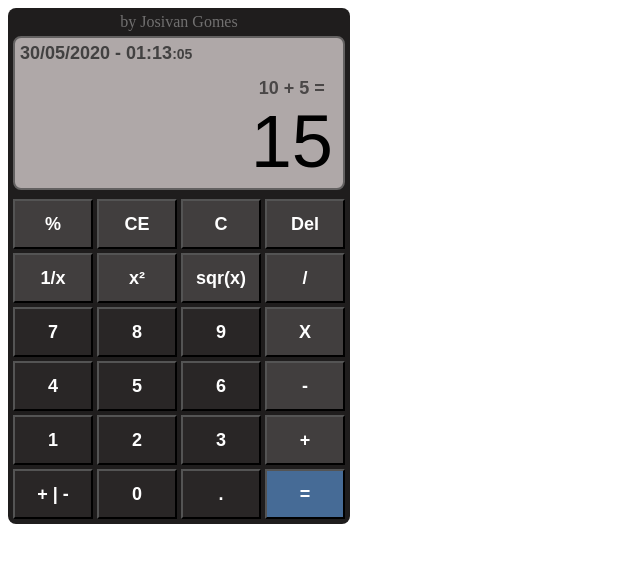
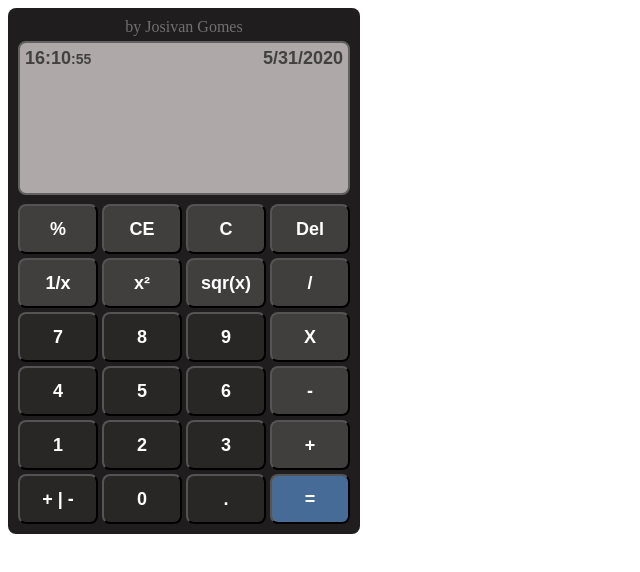
Before and after one commit to JosivanGomes/calculator, a plain HTML site: page index.html in a window 1280 px wide. Shown: the whole page, without its empty margins (0-640 px from the left). Drawn offline with Linux system fonts and the light colour scheme.

Commit message:
Date Time OK

```diff
--- a/style.css
+++ b/css/style.css
@@ -6,6 +6,8 @@
     padding: 5px;
     color: rgba(255, 255, 255, 0.37);
     text-align: center;
+
+    padding: 10px;
 
 }
 
@@ -26,8 +28,14 @@
 
 }
 
-#date-hour{
-    float: left;
+
+#date_hour{
+    display: flex;
+    flex-flow: row nowrap;
+    justify-content: space-between;
+}
+
+#date, #time{
     margin: 5px;
     font-size: 18px;
     font-weight: bolder;
@@ -35,20 +43,20 @@
 
 }
 
-#date-hour span{
+#seconds, .separatorSeconds{
     font-size: 14px;
 }
 
 #historic{
+    float: right;
     font-size: 18px;
     font-weight: bolder;
     color: rgba(0, 0, 0, 0.575);
-    margin-top: 20px;
 }
 
 #content{
     color: black;
-    font-size: 74px;
+    font-size: 60px;
 }
 
 button{
@@ -59,6 +67,7 @@ button{
     font-weight: 700;
     font-size: 18px;
     margin-top: 4px;
+    border-radius: 8px;
 
 }
 
--- a/index.html
+++ b/index.html
@@ -4,7 +4,7 @@
     <meta charset="UTF-8">
     <meta name="viewport" content="width=device-width, initial-scale=1.0">
 
-    <link rel="stylesheet" href="style.css">
+    <link rel="stylesheet" href="css/style.css">
 
     <title>Calculator</title>
 </head>
@@ -12,15 +12,20 @@
     <div id="container">
         by Josivan Gomes
         <section id="screen">
-            <div id="date-hour">
-                30/05/2020 - 01:13<span>:05</span>
+            <div id="date_hour">
+                <div id="time">
+                    <span id="hour"></span>:<span id="minutes"></span><span class="separatorSeconds">:</span><span id="seconds"></span>
+                </div>
+                <div id="date">
+
+                </div>
             </div>
             <div id="math-operations">
                 <div id="historic">
-                    10 + 5 =
+
                 </div>
                 <div id="content">
-                    15
+
                 </div>
             </div>
         </section>
@@ -55,8 +60,8 @@
         </section>
 
 
-
-
+        <script src="scripts/controller/calcController.js"></script>
+        <script src="scripts/calculator.js"></script>
     </div>
 </body>
 </html>
--- /dev/null
+++ b/scripts/calculator.js
@@ -0,0 +1 @@
+window.calculator = new CalcController()
--- /dev/null
+++ b/scripts/controller/calcController.js
@@ -0,0 +1,121 @@
+class CalcController{
+    constructor(){
+        this._locale = "pt-BR"
+
+        this._displayContentEl = document.querySelector("#content")
+
+        //Date and Time
+        this._displayDateEl = document.querySelector("#date")
+
+        this._displayHourEl = document.querySelector("#hour")
+        this._displayMinutesEl = document.querySelector("#minutes")
+        this._displaySecondsEl = document.querySelector("#seconds")
+
+
+        this.initialize()
+    }
+
+    initialize(){
+        this.getDateTimeNow()
+
+        setInterval(() => {
+            this.getDateTimeNow()
+        }, 1000)
+
+        /*
+        let historicEl = document.querySelector("#historic")
+
+
+
+
+
+
+        historicEl.innerHTML = "10 + 2 ="
+
+
+        dateEl.innerHTML = "31/05/2020"
+        hourEl.innerHTML = "08"
+        minutesEl.innerHTML = "51"
+        secondsEl.innerHTML = "05"
+
+        */
+
+
+    }
+
+    lengthTimeUnity(value){
+        return (value.toString().length == 1)
+    }
+
+
+    getDateTimeNow(){
+        this.displayDateEl = this.currentDate().toLocaleDateString(this.locale)
+
+        this.displayHourEl = this.currentDate().getHours()
+        this.displayMinutesEl = this.currentDate().getMinutes()
+        this.displaySecondsEl = this.currentDate().getSeconds()
+
+    }
+
+    get displayCalcContent(){
+        return this._displayContentEl
+    }
+
+    set displayCalcContent(value){
+        this._displayContentEl.innerHTML = value
+    }
+
+    //Date and Time
+    get displayDateEl(){
+        return this._displayDateEl
+    }
+
+    set displayDateEl(value){
+        this._displayDateEl.innerHTML = value
+    }
+
+
+    get displayHourEl(){
+        return this._displayHourEl
+    }
+
+    set displayHourEl(value){
+        if(this.lengthTimeUnity(value)){
+            this._displayHourEl.innerHTML = `0${value}`
+        }else{
+            this._displayHourEl.innerHTML = value
+        }
+    }
+
+    get displayMinutesEl(){
+        return this._displayMinutesEl
+    }
+
+    set displayMinutesEl(value){
+        if(this.lengthTimeUnity(value)){
+            this._displayMinutesEl.innerHTML = `0${value}`
+        }else{
+            this._displayMinutesEl.innerHTML = value
+        }
+    }
+
+
+    get displaySecondsEl(){
+        return this._displaySecondsEl
+    }
+
+    set displaySecondsEl(value){
+        if(this.lengthTimeUnity(value)){
+            this._displaySecondsEl.innerHTML = `0${value}`
+        }else{
+            this._displaySecondsEl.innerHTML = value
+        }
+
+    }
+    currentDate(){
+        return new Date()
+    }
+
+
+
+}
```
